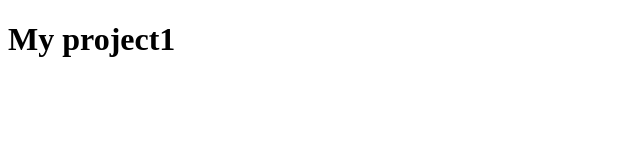
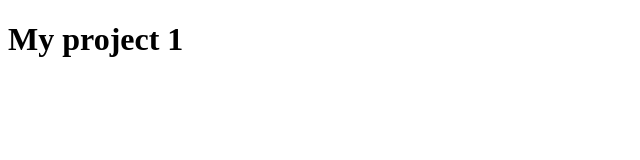
Before and after one commit to dima-cherednyk/my-project1, a plain HTML site: page index.html in a window 1280 px wide. Shown: the full height of the page, 0-640 px from the left. Drawn offline with Linux system fonts and the light colour scheme.

Commit message:
Update index.html

```diff
--- a/index.html
+++ b/index.html
@@ -4,9 +4,9 @@
   <meta charset="UTF-8">
   <meta http-equiv="X-UA-Compatible" content="IE=edge">
   <meta name="viewport" content="width=device-width, initial-scale=1.0">
-  <title>My project1</title>
+  <title>My project 1</title>
 </head>
 <body>
-  <h1>My project1</h1>
+  <h1>My project 1</h1>
 </body>
 </html>
```
